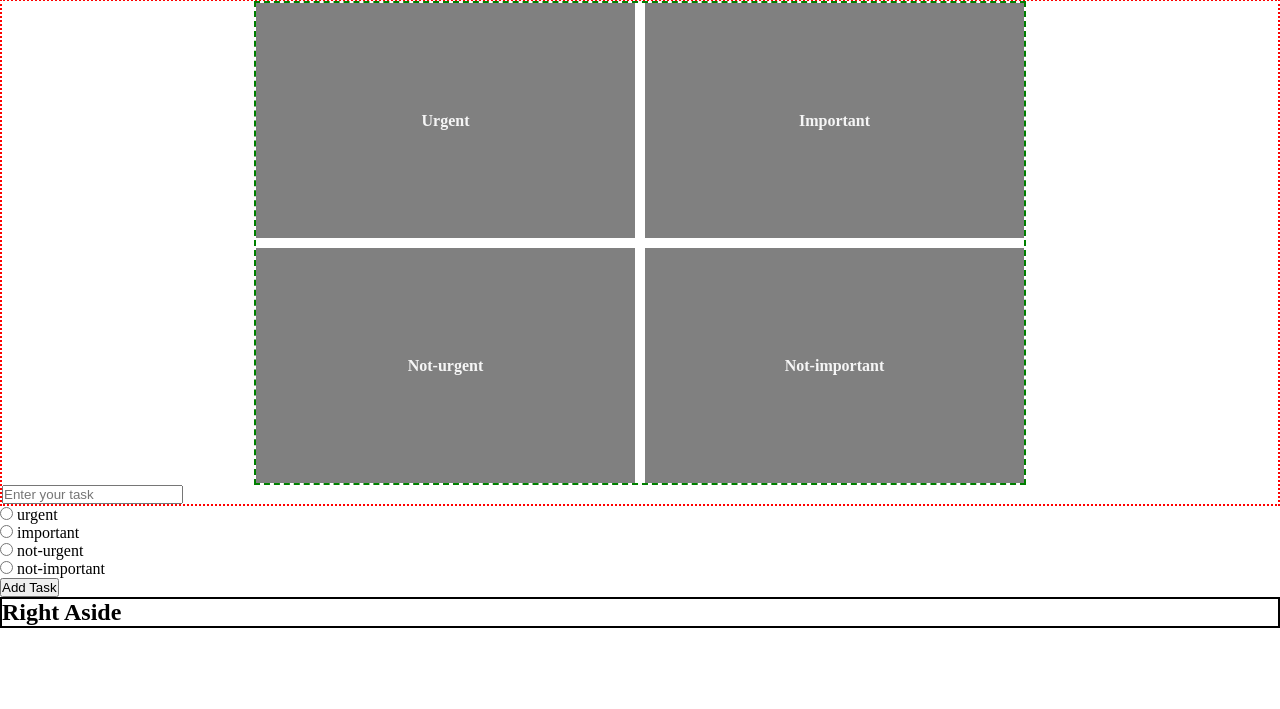
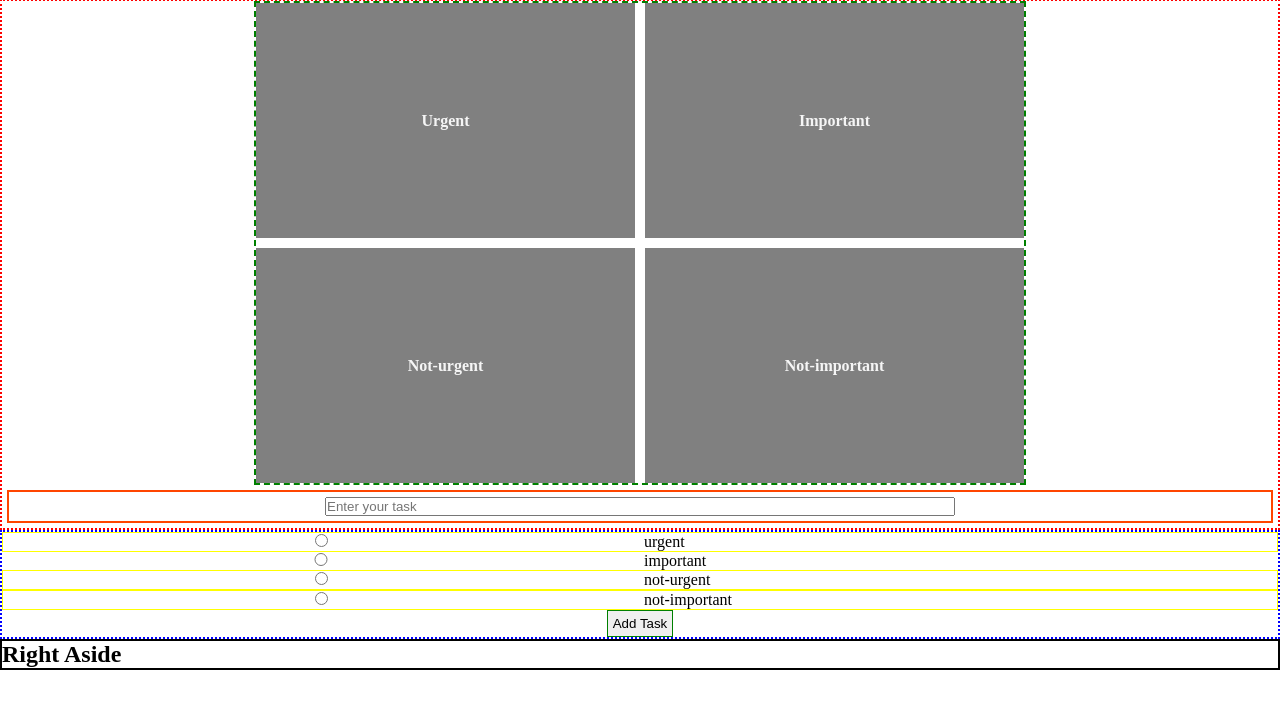
Before and after one commit to wisdomlight/tasks, a plain HTML site: page index.html in a window 1280 px wide. Shown: the part 73-782 px from the top of the page. Drawn offline with Linux system fonts and the light colour scheme.

Commit message:
centered the radion buttens and the add task button

```diff
--- a/index.html
+++ b/index.html
@@ -53,7 +53,9 @@
                     <input type="radio" id="not-important" value="" name="radio-btns">
                     <label for="not-important">not-important</label>
                 </div>
-                <button type="button">Add Task</button>
+                <div class="btn-container" id="btn-container">
+                    <button type="button">Add Task</button>
+                </div>
             </div>
         </main>
 
--- a/styles.css
+++ b/styles.css
@@ -34,3 +34,37 @@
     font-weight: bold;
     background-color: gray;
 }
+.input-bar{
+    margin: 5px;
+    padding: 5px;
+    border: 2px solid orangered;
+    text-align: center;
+}
+input {
+   width: 50%;
+}
+.radio-btns {
+    /* display: flex; */
+    /* flex-direction: column; */
+    /* align-items: center; */
+    border: 2px dotted blue;
+}
+.radio-btn-1,.radio-btn-2, .radio-btn-3, .radio-btn-4 {
+    border: 1px solid yellow;
+}
+.radio-btn-2 {
+}
+.radio-btn-3 {
+}
+.radio-btn-4 {
+}
+button {
+    border: 1px solid green;
+    padding: 5px;
+    text-align: center;
+    /* margin-right: 20px; */
+}
+.btn-container {
+    display: flex;
+    justify-content: center;
+}
```
